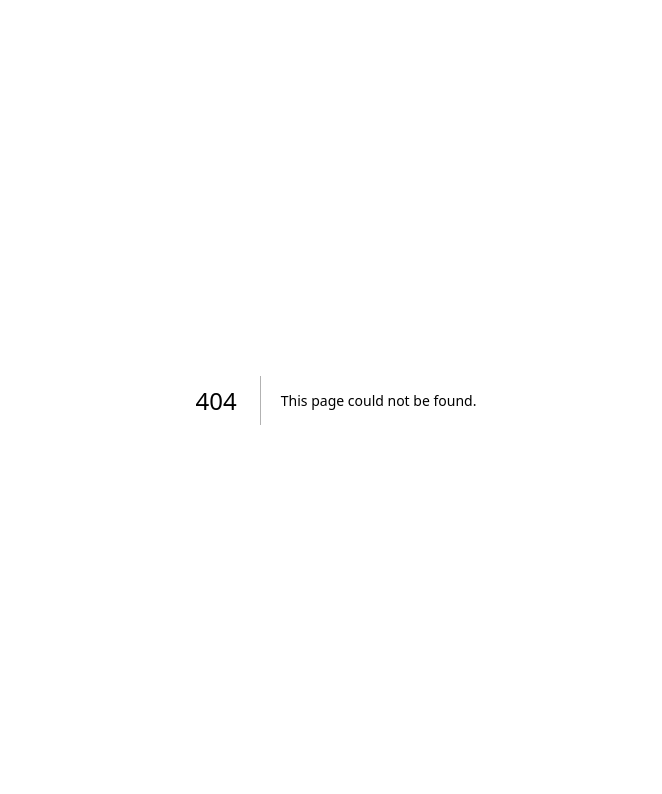
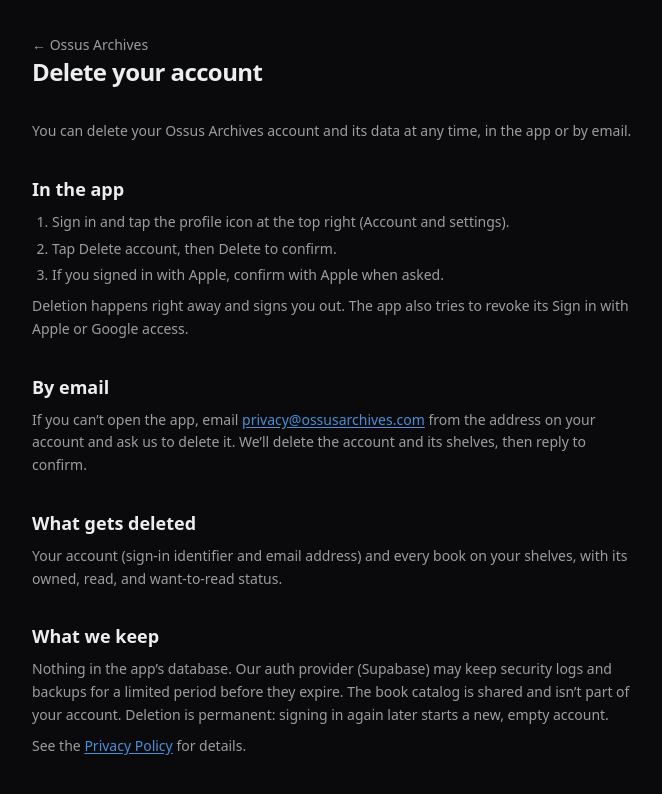
Before and after one commit to ghanbak/sw-books, a Next.js app in the folder admin/: page /delete-account in a window 1280 px wide. Before the commit this address had no page. Shown: the top 794 px of the page, without its empty margins (304-966 px from the left). Built offline with nearby package versions, Linux system fonts and the light colour scheme.

Commit message:
feat(web): public /delete-account page for Google Play (#423)
* feat(web): public /delete-account page for Google Play

* test(web): anchor delete-account label check on the /profile button

```diff
--- a/admin/app/_components/info-page.tsx
+++ b/admin/app/_components/info-page.tsx
@@ -1,7 +1,7 @@
 import Link from 'next/link';
 import type { ReactNode } from 'react';
 
-// Shared shell for the public text pages (/privacy, /support).
+// Shared shell for the public text pages (/privacy, /support, /delete-account).
 
 export const CONTACT = 'privacy@ossusarchives.com';
 
--- /dev/null
+++ b/admin/app/delete-account/page.tsx
@@ -0,0 +1,64 @@
+import Link from 'next/link';
+import { ContactLink, InfoPage, Section } from '../_components/info-page';
+
+// Public, statically rendered, crawlable — the Google Play account deletion URL. Reviewers
+// must reach it without the app, JS, or auth. Copy follows the delete-account Edge Function
+// (supabase/functions/delete-account) and app/profile.tsx; keep them in sync.
+export const dynamic = 'force-static';
+
+export const metadata = {
+	title: 'Delete Your Account — Ossus Archives',
+	description: 'How to delete your Ossus Archives account and data, in the app or by email.',
+};
+
+export default function DeleteAccount() {
+	return (
+		<InfoPage title="Delete your account">
+			<p className="text-muted-foreground text-sm leading-relaxed">
+				You can delete your Ossus Archives account and its data at any time, in the app or by email.
+			</p>
+
+			<Section title="In the app">
+				<ol className="list-decimal space-y-1 pl-5">
+					<li>Sign in and tap the profile icon at the top right (Account and settings).</li>
+					<li>Tap Delete account, then Delete to confirm.</li>
+					<li>If you signed in with Apple, confirm with Apple when asked.</li>
+				</ol>
+				<p>
+					Deletion happens right away and signs you out. The app also tries to revoke its Sign in
+					with Apple or Google access.
+				</p>
+			</Section>
+
+			<Section title="By email">
+				<p>
+					If you can’t open the app, email <ContactLink /> from the address on your account and ask
+					us to delete it. We’ll delete the account and its shelves, then reply to confirm.
+				</p>
+			</Section>
+
+			<Section title="What gets deleted">
+				<p>
+					Your account (sign-in identifier and email address) and every book on your shelves, with
+					its owned, read, and want-to-read status.
+				</p>
+			</Section>
+
+			<Section title="What we keep">
+				<p>
+					Nothing in the app’s database. Our auth provider (Supabase) may keep security logs and
+					backups for a limited period before they expire. The book catalog is shared and isn’t part
+					of your account. Deletion is permanent: signing in again later starts a new, empty
+					account.
+				</p>
+				<p>
+					See the{' '}
+					<Link className="text-saber-blue underline underline-offset-2" href="/privacy">
+						Privacy Policy
+					</Link>{' '}
+					for details.
+				</p>
+			</Section>
+		</InfoPage>
+	);
+}
--- a/admin/app/privacy/page.tsx
+++ b/admin/app/privacy/page.tsx
@@ -102,6 +102,17 @@ export default function PrivacyPolicy() {
 					for Sign in with Apple. Deletion is permanent and applies regardless of where you are
 					located.
 				</p>
+				<p>
+					Our auth provider (Supabase) may keep security logs and backups for a limited period
+					before they expire.
+				</p>
+				<p>
+					For step-by-step instructions, see{' '}
+					<Link className="text-saber-blue underline underline-offset-2" href="/delete-account">
+						Delete your account
+					</Link>
+					.
+				</p>
 			</Section>
 
 			<Section title="Children">
--- a/admin/app/sitemap.ts
+++ b/admin/app/sitemap.ts
@@ -8,5 +8,6 @@ export default function sitemap(): MetadataRoute.Sitemap {
 		{ url: `${BASE}/`, changeFrequency: 'monthly', priority: 1 },
 		{ url: `${BASE}/privacy`, changeFrequency: 'yearly', priority: 0.5 },
 		{ url: `${BASE}/support`, changeFrequency: 'yearly', priority: 0.5 },
+		{ url: `${BASE}/delete-account`, changeFrequency: 'yearly', priority: 0.5 },
 	];
 }
```
Also changed, not shown: 1 other file (tests, documents, lock files or other folders).
